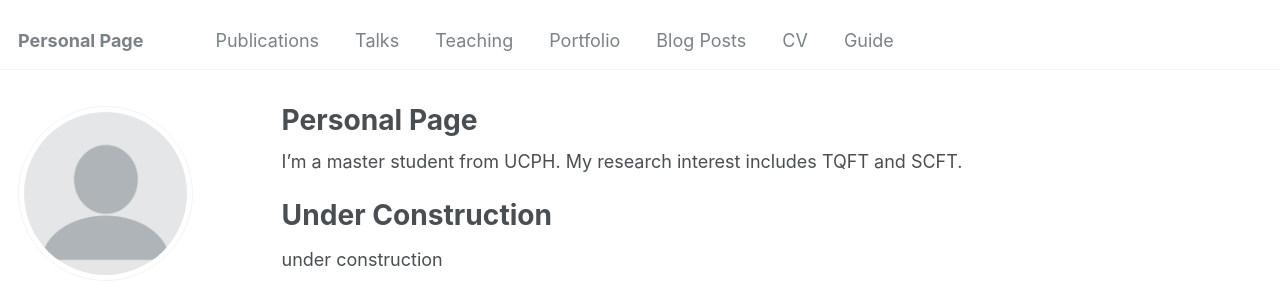
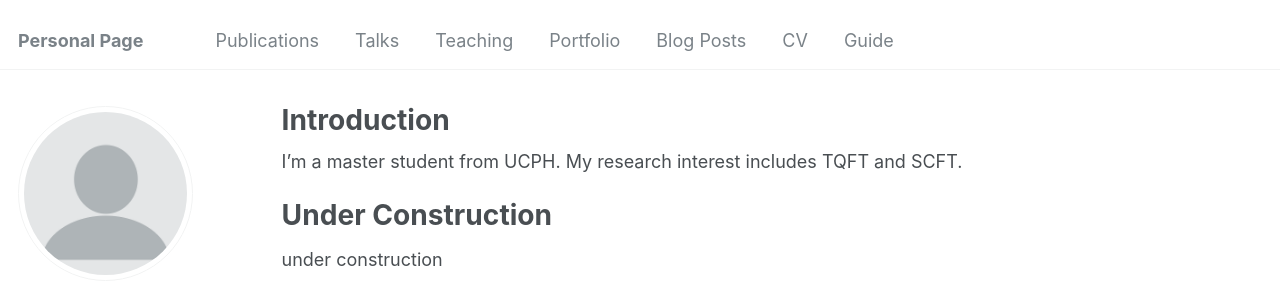
Before and after one commit to Corvus-coronoides/Menglei-Tian.github.io, a Jekyll site: the page built from _pages/about.md, in a window 1280 px wide. Shown: the top 292 px of the page. Built offline with Jekyll 4.4.1, drawn with Linux system fonts in a browser that asks for light colours; some web fonts are replaced.

Commit message:
Update about.md

```diff
--- a/_pages/about.md
+++ b/_pages/about.md
@@ -1,6 +1,6 @@
 ---
 permalink: /
-title: "Personal Page"
+title: "Introduction"
 author_profile: true
 redirect_from:
   - /about/
```
